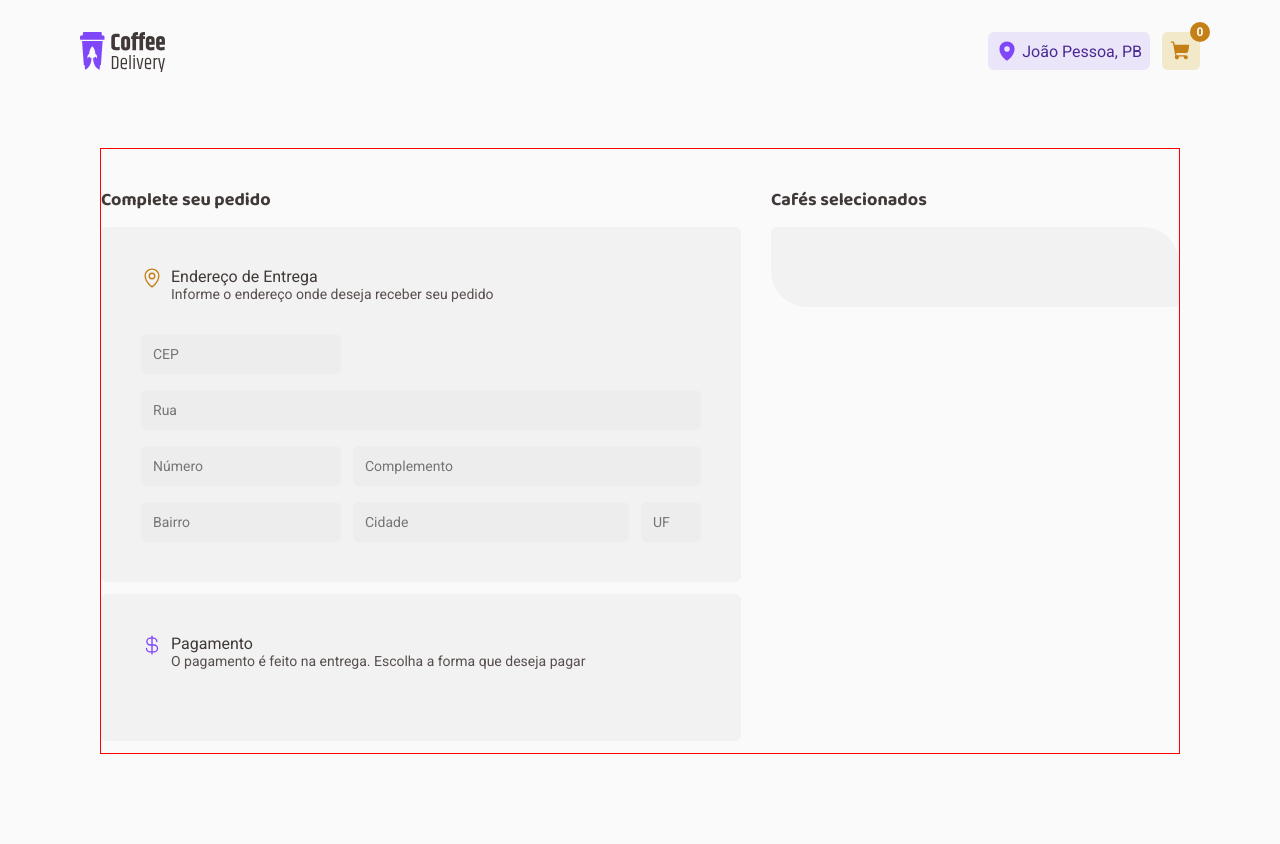
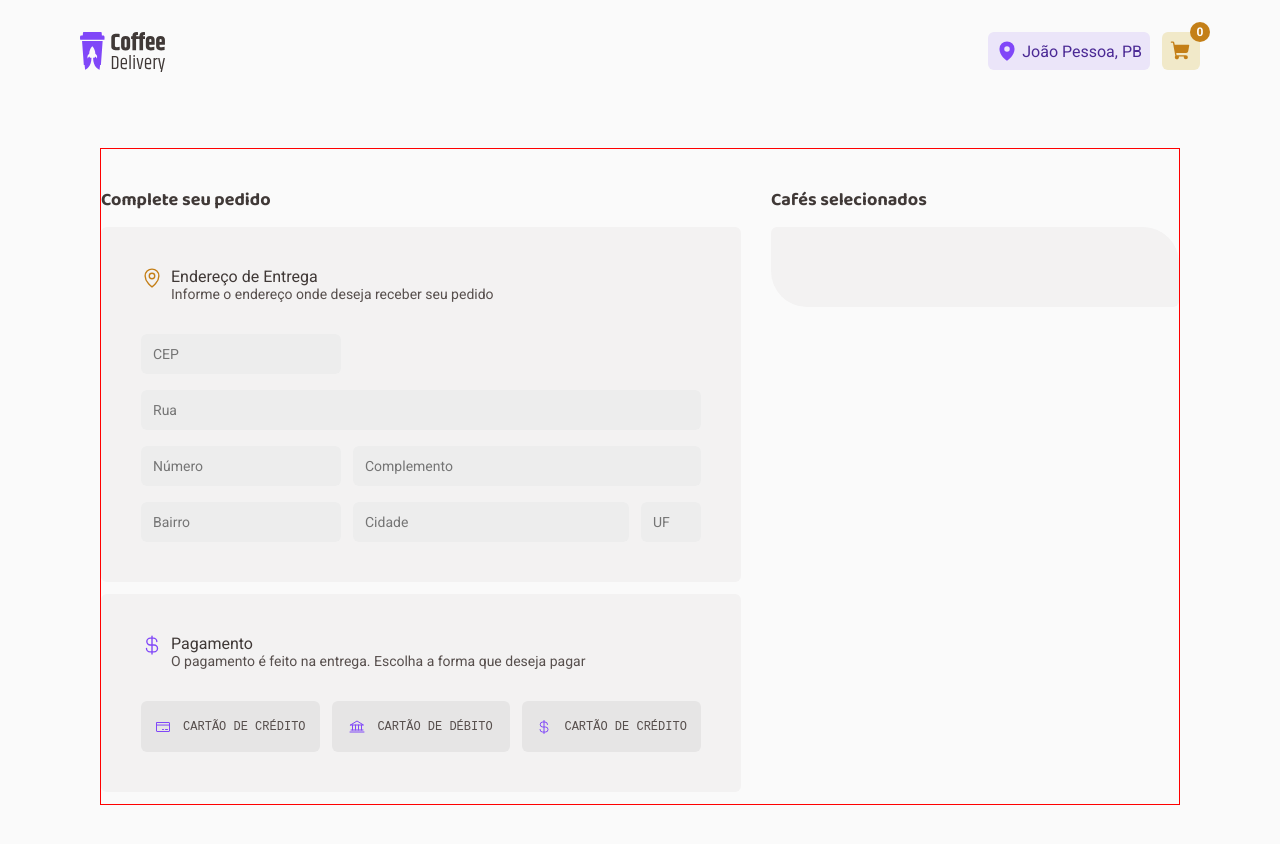
Before and after one commit to jorgedss/coffee-delivery, a React (Vite) app: page /checkout in a window 1280 px wide. Before the commit the page ends 800 px from the top, so only its background shows below. Built offline with nearby package versions, Linux system fonts and the light colour scheme; the HTML template or start-up script is replaced by a standard one.

Commit message:
Finalização do container de forma pagamento

```diff
--- a/src/pages/Checkout/index.tsx
+++ b/src/pages/Checkout/index.tsx
@@ -1,5 +1,5 @@
 // import { Bank, CreditCard, CurrencyDollar, MapPin, Money } from 'phosphor-react'
-import { CurrencyDollar, MapPin } from 'phosphor-react'
+import { Bank, CreditCard, CurrencyDollar, MapPin } from 'phosphor-react'
 import {
   AddressContainer,
   AddressForm,
@@ -9,9 +9,10 @@ import {
   OrderContainer,
   OrderContainerTitle,
   PaymentChoice,
+  PaymentChoiceButton,
+  PaymentContainer,
 } from './styles'
 import { defaultTheme } from '../../styles/themes/default'
-// import { defaultTheme } from '../../styles/themes/default'
 
 export function Checkout() {
   return (
@@ -39,7 +40,7 @@ export function Checkout() {
             </AddressForm>
           </AddressContainer>
 
-          <PaymentChoice>
+          <PaymentContainer>
             <header>
               <CurrencyDollar size={22} color={defaultTheme.purple} />
               <div>
@@ -50,7 +51,43 @@ export function Checkout() {
                 </h2>
               </div>
             </header>
-          </PaymentChoice>
+
+            <PaymentChoice>
+              <PaymentChoiceButton>
+                <input
+                  type="radio"
+                  id="credit"
+                  name="payment"
+                  value="creditCard"
+                />
+                <label htmlFor="credit">
+                  <CreditCard size={16} color={defaultTheme.purple} />
+                  CARTÃO DE CRÉDITO
+                </label>
+              </PaymentChoiceButton>
+
+              <PaymentChoiceButton>
+                <input
+                  type="radio"
+                  id="debit"
+                  name="payment"
+                  value="debitCard"
+                />
+                <label htmlFor="debit">
+                  <Bank size={16} color={defaultTheme.purple} />
+                  CARTÃO DE DÉBITO
+                </label>
+              </PaymentChoiceButton>
+
+              <PaymentChoiceButton>
+                <input type="radio" id="money" name="payment" value="money" />
+                <label htmlFor="money">
+                  <CurrencyDollar size={16} color={defaultTheme.purple} />
+                  CARTÃO DE CRÉDITO
+                </label>
+              </PaymentChoiceButton>
+            </PaymentChoice>
+          </PaymentContainer>
         </form>
       </FormContainer>
 
--- a/src/pages/Checkout/styles.ts
+++ b/src/pages/Checkout/styles.ts
@@ -108,9 +108,50 @@ export const AddressForm = styled.div`
   }
 `
 
-export const PaymentChoice = styled(BaseFormStyle)`
+export const PaymentContainer = styled(BaseFormStyle)`
   display: flex;
   flex-direction: column;
+`
+export const PaymentChoice = styled.div`
+  display: flex;
+  width: 100%;
+  gap: 12px;
+`
+export const PaymentChoiceButton = styled(PaymentChoice)`
+  label {
+    display: flex;
+    justify-content: center;
+    align-items: center;
+
+    height: 51px;
+    width: 178.67px;
+    border-radius: 6px;
+
+    font-size: 12px;
+    font-family: monospace;
+
+    color: ${(props) => props.theme.text};
+    background-color: ${(props) => props.theme.button};
+
+    svg {
+      margin-right: 12px;
+    }
+  }
+
+  label:hover {
+    background-color: ${(props) => props.theme.hover};
+    transition: 0.2s;
+  }
+
+  input[type='radio'] {
+    display: none;
+  }
+
+  input[type='radio']:checked + label {
+    background-color: ${(props) => props.theme['purple-light']};
+    border: 1px solid ${(props) => props.theme.purple};
+    transition: 0.2s;
+  }
 `
 
 // Order container
```
